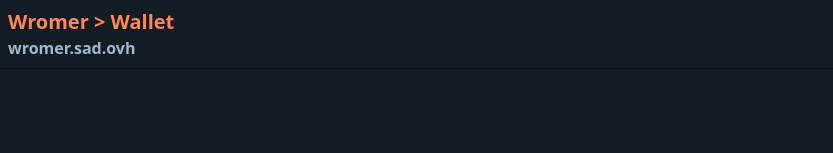
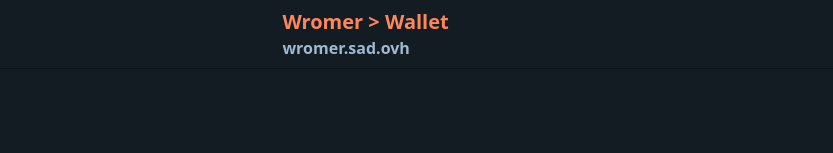
Before and after one commit to fucksophie/wromer, a SvelteKit app: page /wallet in a window 1280 px wide. Shown: the top 153 px of the page, without its empty margins (0-833 px from the left). Built offline with nearby package versions, Linux system fonts and the light colour scheme; what krist would draw is missing.

Commit message:
feat: Improve topbar, add github link

```diff
--- a/src/routes/+layout.svelte
+++ b/src/routes/+layout.svelte
@@ -1,5 +1,7 @@
 <script lang="ts">
+	import Fa from 'svelte-fa';
 	import '../app.css';
+	import { faGithub } from '@fortawesome/free-brands-svg-icons';
 	let { children } = $props();
 
 	let title = $state('');
@@ -31,12 +33,19 @@
 	updateTitle();
 </script>
 
-<div class="neutral mb-4 navbar border-b border-base-300">
-	<div class="container mx-auto items-center">
-		<a href="/" class="text-xl font-bold text-primary transition-colors hover:text-secondary">
-			{title}
-		</a>
-		<div class="text-md font-bold">wromer.sad.ovh</div>
+<div class="neutral navbar border-b border-base-300">
+	<div class="flex w-full flex-row justify-around">
+		<div class="flex flex-col">
+			<a href="/" class="text-xl font-bold text-primary transition-colors hover:text-secondary">
+				{title}
+			</a>
+			<div class="text-md font-bold">wromer.sad.ovh</div>
+		</div>
+		<div class="flex flex-col justify-center">
+			<a href="https://github.com/fucksophie/wromer">
+				<Fa size="lg" icon={faGithub}></Fa>
+			</a>
+		</div>
 	</div>
 </div>
 
```
